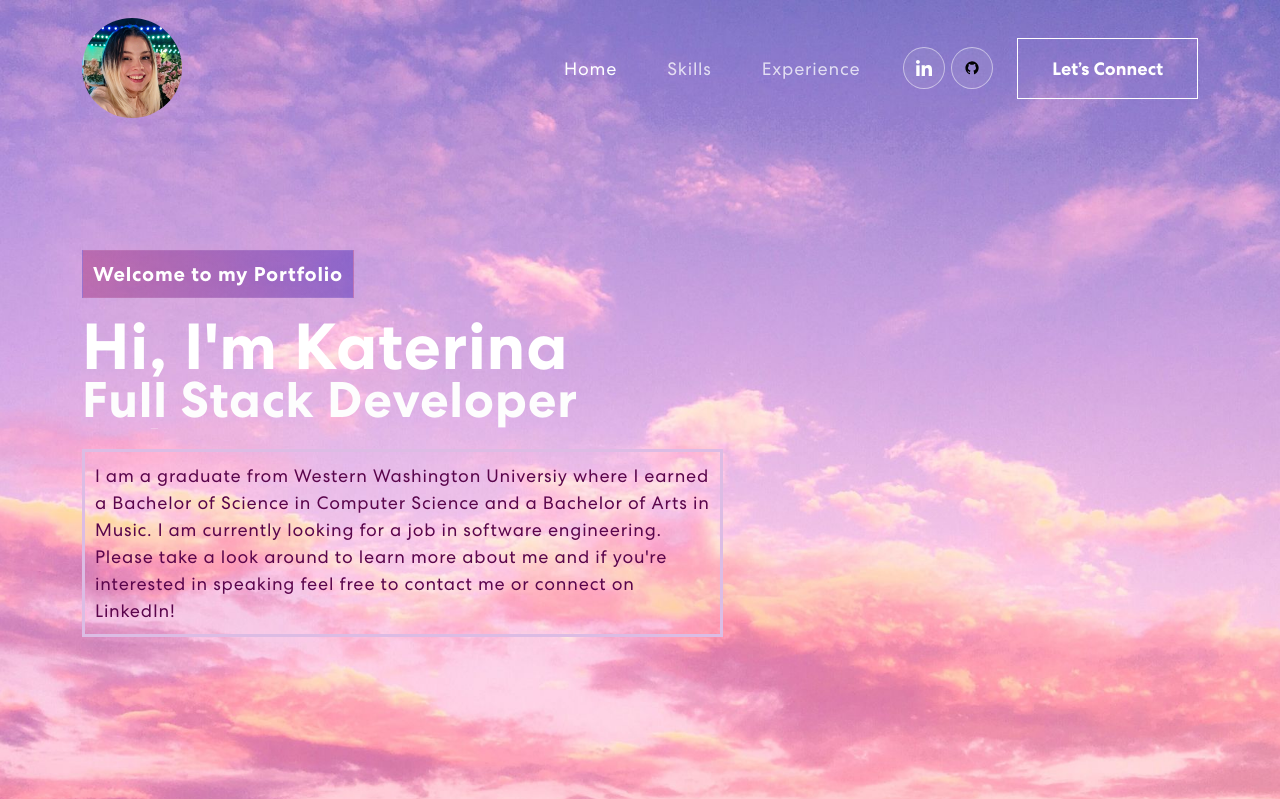
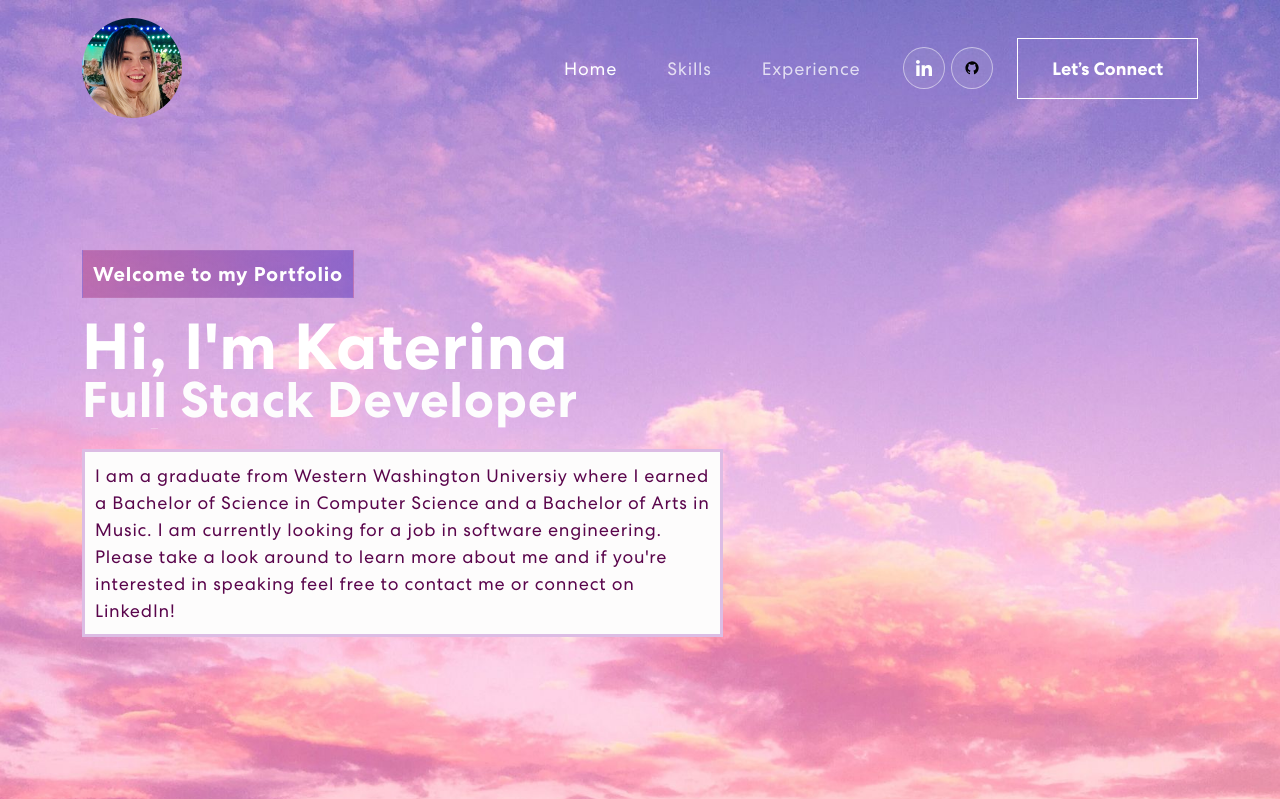
Before and after one commit to Freedmk/freedmk.github.io, a React (Create React App) app: page / in a window 1280 px wide. Shown: the top 799 px of the page. Built offline with nearby package versions, Linux system fonts and the light colour scheme.

Commit message:
readability

```diff
--- a/src/Application.css
+++ b/src/Application.css
@@ -281,6 +281,7 @@ nav.navbar .navbar-toggler[aria-expanded='true'] .navbar-toggler-icon {
 }
 .banner p {
     color: #5a054c;
+    background-color: #fdfcfc;
     font-size: 18px;
     letter-spacing: 0.8px;
     line-height: 1.5em;
```
